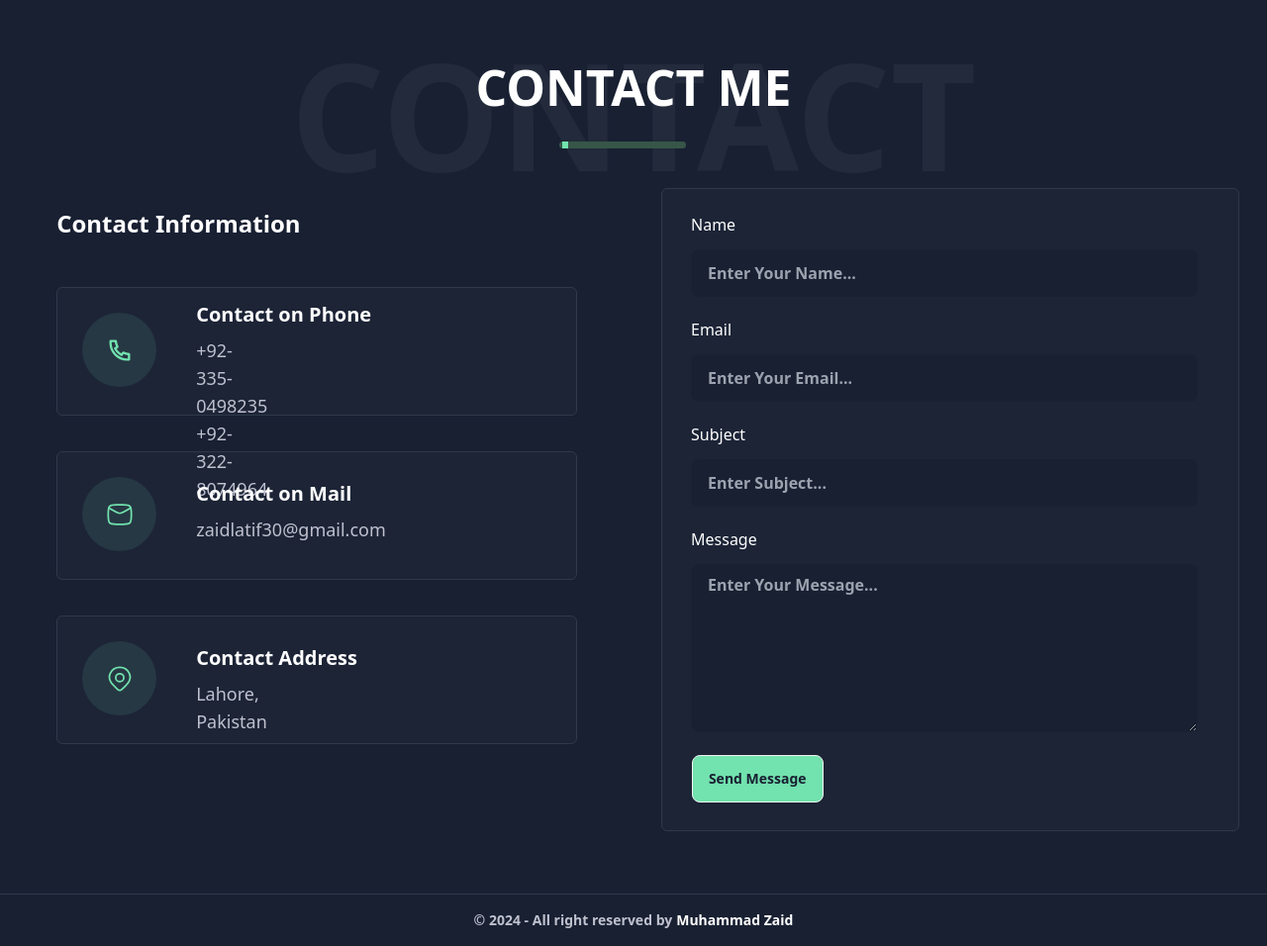
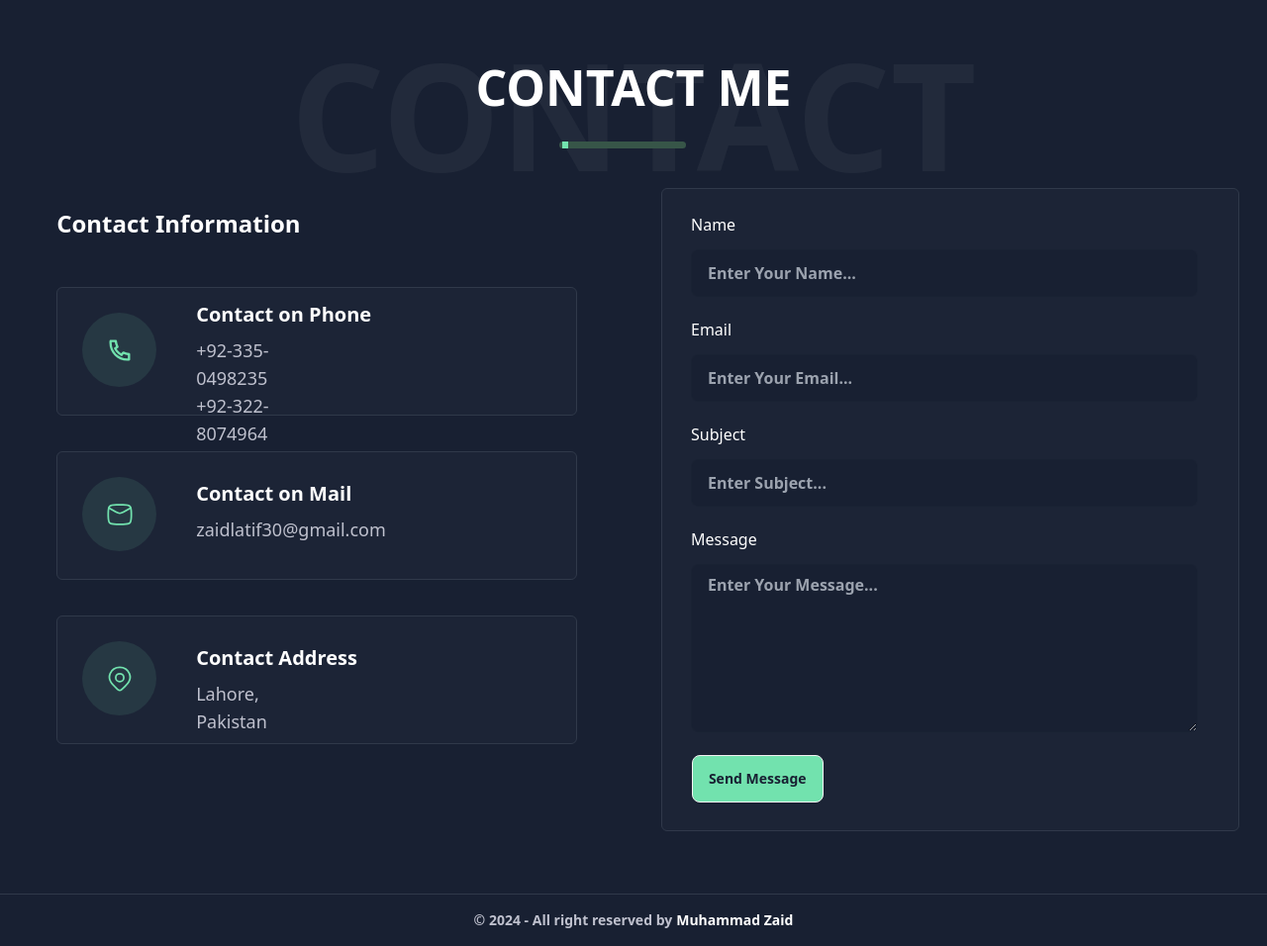
Before and after one commit to zzayd30/Portfolio-Practice, a website: page index.html in a window 1280 px wide. Shown: the part 3067-4023 px from the top of the page at 99% size. Drawn offline with nearby package versions, Linux system fonts and the light colour scheme.

Commit message:
Updated Coontact Info

```diff
--- a/index.html
+++ b/index.html
@@ -356,10 +356,10 @@
                         <p class="text-white text-xl font-semibold my-7 relative top-[-115px] left-[140px]">Contact on
                             Phone</p>
                         <p
-                            class="text-[#bfc1ce] text-lg mt-[-10px] relative top-[-125px] left-[140px] hover:text-[#72e2ae] hover:cursor-pointer w-[20px]">
+                            class="text-[#bfc1ce] text-lg mt-[-10px] relative top-[-125px] left-[140px] hover:text-[#72e2ae] hover:cursor-pointer w-[145px]">
                             +92-335-0498235</p>
                         <p
-                            class="text-[#bfc1ce] text-lg relative top-[-125px] left-[140px] hover:text-[#72e2ae] hover:cursor-pointer w-[20px]">
+                            class="text-[#bfc1ce] text-lg relative top-[-125px] left-[140px] hover:text-[#72e2ae] hover:cursor-pointer w-[145px]">
                             +92-322-8074964</p>
                     </div>
                 </div>
```
Also changed, not shown: src/output.css.
